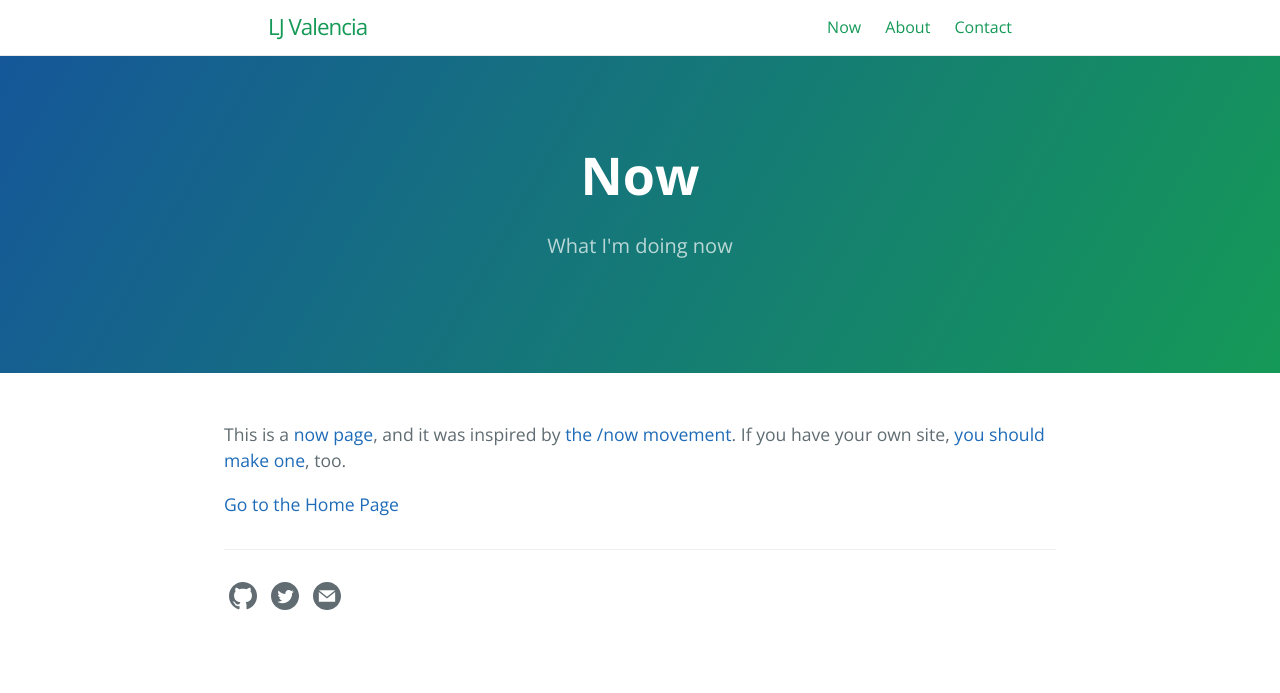
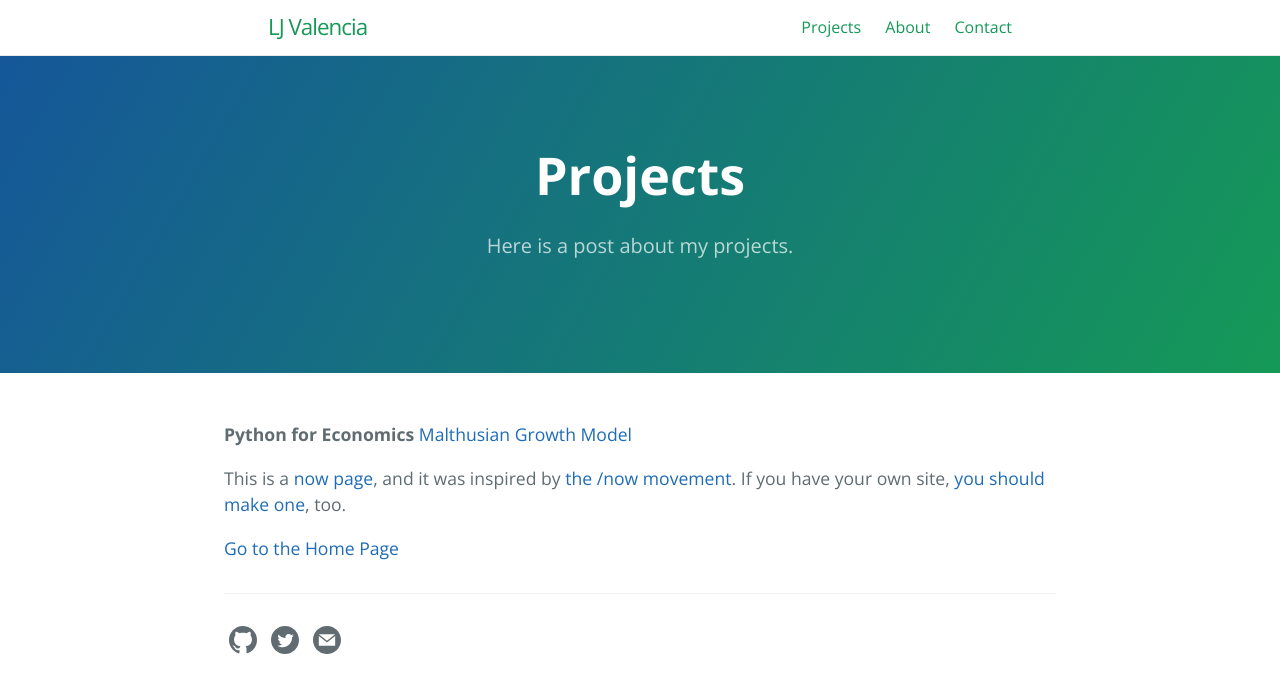
Before and after one commit to lj-valencia/cayman-blog-old-site, a Jekyll site: the page built from now.md, in a window 1280 px wide. Shown: the top 693 px of the page. Built offline with Jekyll 4.4.1, drawn with Linux system fonts in a browser that asks for light colours.

Commit message:
Update now.md

```diff
--- a/now.md
+++ b/now.md
@@ -1,12 +1,15 @@
 ---
 layout: page
-title: Now
-tagline: What I'm doing now
+title: Projects
+tagline: Here is a post about my projects.
 permalink: /now.html
 ref: now
 order: 2
 ---
 
+**Python for Economics**
+[Malthusian Growth Model]()
+
 This is a [now page](https://nownownow.com/about), and it was inspired by [the /now movement](https://sivers.org/nowff). If you have your own site, [you should make one](https://nownownow.com/about), too.
 
 [Go to the Home Page]({{ '/' | absolute_url }})
```
